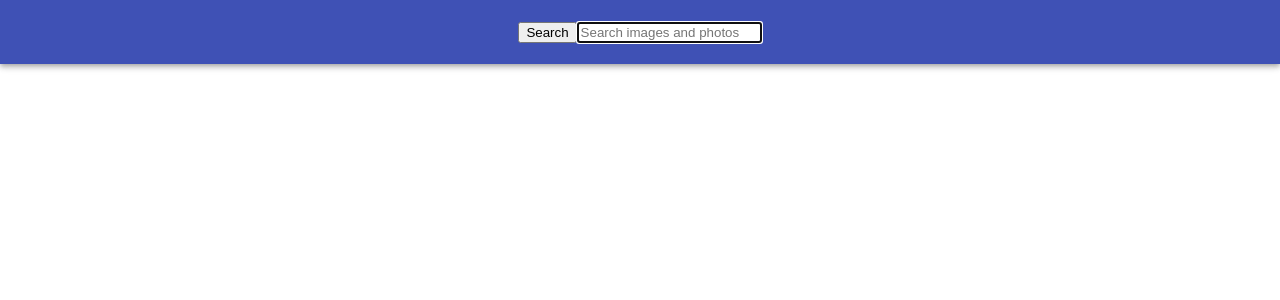
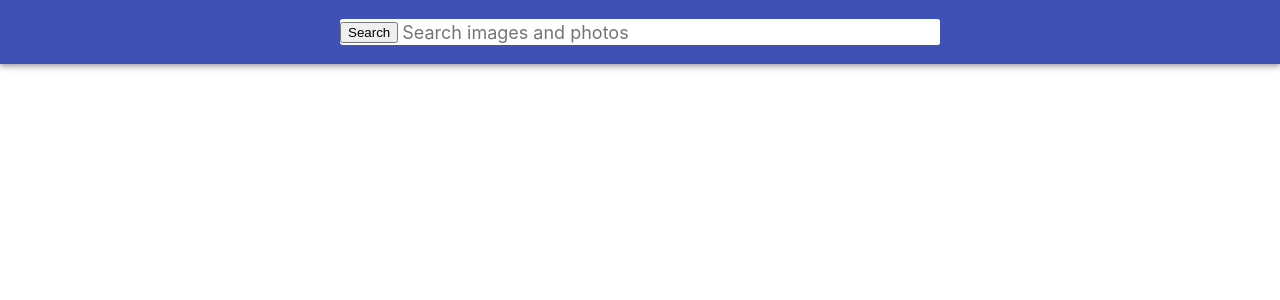
Before and after one commit to nedinix/goit-react-hw-04-image-finder, a React (Create React App) app: page / in a window 1280 px wide. Shown: the top 300 px of the page. Built offline with nearby package versions, Linux system fonts and the light colour scheme.

Commit message:
styled components

```diff
--- a/src/components/App.jsx
+++ b/src/components/App.jsx
@@ -4,6 +4,7 @@ import Searchbar from './Searchbar';
 import ImageGallery from './ImageGallery';
 import Button from './Button';
 import Loader from './Loader';
+import { Container } from './App.styled';
 
 class App extends Component {
   abortCtrl;
@@ -42,23 +43,26 @@ class App extends Component {
         },
       } = response;
 
+      const buttonState = currentPage < Math.ceil(totalHits / per_page);
+      this.imagesToState(hits, buttonState);
       console.log('config page', currentPage);
-
-      if (!hits.length) {
-        this.setState({ isEmpty: true });
-        return;
-      }
-
-      this.setState(prevState => ({
-        images: [...prevState.images, ...hits],
-        isShowBtn: currentPage < Math.ceil(totalHits / per_page),
-      }));
     } catch (e) {
       this.setState({ error: e.message });
     } finally {
       this.setState({ isLoading: false });
-      console.log(this.state);
     }
+  };
+
+  imagesToState = (images, buttonState) => {
+    if (!images.length) {
+      this.setState({ isEmpty: true });
+      return;
+    }
+
+    this.setState(prevState => ({
+      images: [...prevState.images, ...images],
+      isShowBtn: buttonState,
+    }));
   };
 
   handleSearchSubmit = ({ query }) => {
@@ -80,13 +84,13 @@ class App extends Component {
   render() {
     const { images, isEmpty, isLoading, isShowBtn } = this.state;
     return (
-      <div>
+      <Container>
         <Searchbar onSubmit={this.handleSearchSubmit} />
         <ImageGallery images={images} />
         {isEmpty && <p>Sorry. There are no images ... 😭</p>}
         {isShowBtn && <Button onClick={this.handleClickBtnLoadmore} />}
         {isLoading && <Loader />}
-      </div>
+      </Container>
     );
   }
 }
--- /dev/null
+++ b/src/components/App.styled.jsx
@@ -0,0 +1,8 @@
+import styled from '@emotion/styled';
+
+export const Container = styled.div`
+  display: grid;
+  grid-template-columns: 1fr;
+  grid-gap: 16px;
+  padding-bottom: 24px;
+`;
--- a/src/components/ImageGallery/ImageGallery.jsx
+++ b/src/components/ImageGallery/ImageGallery.jsx
@@ -1,15 +1,27 @@
 import ImageGalleryItem from 'components/ImageGalleryItem/ImageGalleryItem';
+import { ImageGalleryStyled } from './ImageGallery.styled';
+import PropTypes from 'prop-types';
 
 const ImageGallery = ({ images }) => {
   return (
-    <ul>
+    <ImageGalleryStyled>
       {images.map(({ id, webformatURL, tags }) => {
         return (
           <ImageGalleryItem key={id} imageLink={webformatURL} alt={tags} />
         );
       })}
-    </ul>
+    </ImageGalleryStyled>
   );
 };
 
+ImageGallery.propTypes = {
+  images: PropTypes.arrayOf(
+    PropTypes.shape({
+      id: PropTypes.number,
+      webformatURL: PropTypes.string,
+      tags: PropTypes.string,
+    })
+  ),
+};
+
 export default ImageGallery;
--- /dev/null
+++ b/src/components/ImageGallery/ImageGallery.styled.jsx
@@ -0,0 +1,14 @@
+import styled from '@emotion/styled';
+
+export const ImageGalleryStyled = styled.ul`
+  display: grid;
+  max-width: calc(100vw - 48px);
+  grid-template-columns: repeat(auto-fill, minmax(320px, 1fr));
+  grid-gap: 16px;
+  margin-top: 0;
+  margin-bottom: 0;
+  padding: 0;
+  list-style: none;
+  margin-left: auto;
+  margin-right: auto;
+`;
--- a/src/components/ImageGalleryItem/ImageGalleryItem.jsx
+++ b/src/components/ImageGalleryItem/ImageGalleryItem.jsx
@@ -1,9 +1,17 @@
+import { ImageGalleryItemStyled, ImageStyled } from './ImageGalleryItem.styled';
+import PropTypes from 'prop-types';
+
 const ImageGalleryItem = ({ imageLink, alt }) => {
   return (
-    <li>
-      <img src={imageLink} alt={alt} />
-    </li>
+    <ImageGalleryItemStyled>
+      <ImageStyled src={imageLink} alt={alt} />
+    </ImageGalleryItemStyled>
   );
 };
 
+ImageGalleryItem.propTypes = {
+  imageLink: PropTypes.string,
+  alt: PropTypes.string,
+};
+
 export default ImageGalleryItem;
--- /dev/null
+++ b/src/components/ImageGalleryItem/ImageGalleryItem.styled.jsx
@@ -0,0 +1,19 @@
+import styled from '@emotion/styled';
+
+export const ImageGalleryItemStyled = styled.li`
+  border-radius: 2px;
+  box-shadow: 0px 1px 3px 0px rgba(0, 0, 0, 0.2),
+    0px 1px 1px 0px rgba(0, 0, 0, 0.14), 0px 2px 1px -1px rgba(0, 0, 0, 0.12);
+`;
+
+export const ImageStyled = styled.img`
+  width: 100%;
+  height: 260px;
+  object-fit: cover;
+  transition: transform 250ms cubic-bezier(0.4, 0, 0.2, 1);
+
+  &:hover {
+    transform: scale(1.03);
+    cursor: zoom-in;
+  }
+`;
--- /dev/null
+++ b/src/components/ImageGalleryItem/index.js
@@ -0,0 +1 @@
+export {default} from './ImageGalleryItem'
--- a/src/components/Searchbar/Searchbar.jsx
+++ b/src/components/Searchbar/Searchbar.jsx
@@ -1,31 +1,35 @@
-import { Formik, Form, Field } from 'formik';
-import * as yup from 'yup'
-import PropTypes from 'prop-types'
-import { SearchbarStyled } from './Searchbar.styled';
+import { Formik } from 'formik';
+import * as yup from 'yup';
+import PropTypes from 'prop-types';
+import { SearchbarStyled, FieldStyled, FormStyled } from './Searchbar.styled';
 
 const validationSchema = yup.string().required();
 
 const initialValues = {
-  query: ''
-}
+  query: '',
+};
 
 const Searchbar = ({ onSubmit }) => {
   return (
     <SearchbarStyled>
-      <Formik initialValues={initialValues} validationSchema={validationSchema} onSubmit={onSubmit}>
-        <Form>
-          <button type="submit" >
-            <span >Search</span>
+      <Formik
+        initialValues={initialValues}
+        validationSchema={validationSchema}
+        onSubmit={onSubmit}
+      >
+        <FormStyled>
+          <button type="submit">
+            <span>Search</span>
           </button>
 
-          <Field
+          <FieldStyled
             name="query"
             type="text"
             autoComplete="off"
             autoFocus
             placeholder="Search images and photos"
           />
-        </Form>
+        </FormStyled>
       </Formik>
     </SearchbarStyled>
   );
@@ -33,6 +37,6 @@ const Searchbar = ({ onSubmit }) => {
 
 Searchbar.propTypes = {
   onSubmit: PropTypes.func.isRequired,
-}
+};
 
 export default Searchbar;
--- a/src/components/Searchbar/Searchbar.styled.jsx
+++ b/src/components/Searchbar/Searchbar.styled.jsx
@@ -1,4 +1,5 @@
 import styled from '@emotion/styled';
+import { Field, Form } from 'formik';
 
 export const SearchbarStyled = styled.header`
   top: 0;
@@ -18,3 +19,67 @@ export const SearchbarStyled = styled.header`
   box-shadow: 0px 2px 4px -1px rgba(0, 0, 0, 0.2),
     0px 4px 5px 0px rgba(0, 0, 0, 0.14), 0px 1px 10px 0px rgba(0, 0, 0, 0.12);
 `;
+
+export const FormStyled = styled(Form)`
+  display: flex;
+  align-items: center;
+  width: 100%;
+  max-width: 600px;
+  background-color: #fff;
+  border-radius: 3px;
+  overflow: hidden;
+`;
+
+export const FieldStyled = styled(Field)`
+  display: inline-block;
+  width: 100%;
+  font: inherit;
+  font-size: 20px;
+  border: none;
+  outline: none;
+  padding-left: 4px;
+  padding-right: 4px;
+
+  &::placeholder {
+    font: inherit;
+    font-size: 18px;
+  }
+`;
+
+// .search-input:hover,
+// .search-input:focus {
+//   transform: scale(1);
+//   box-shadow: 0 0 10px -2px var(--shadow-color);
+// }
+
+// .search-input:active,
+// .search-input:focus {
+//   outline: 1px solid var(--button-color);
+// }
+
+// .search-button {
+//   padding: 8px;
+
+//   color: #fff;
+
+//   background-color: var(--button-color);
+//   border: transparent;
+//   border-radius: 4px;
+//   box-shadow: 0 0 5px -2px #313131d3;
+
+//   transform: scale(0.98);
+//   transition: box-shadow var(--transision), color var(--transision),
+//     background-color var(--transision), transform var(--transision-scale);
+// }
+
+// .search-button:hover,
+// .search-button:focus,
+// .search-button:active {
+//   box-shadow: 0 0 10px -2px var(--shadow-color);
+//   transform: scale(1);
+// }
+
+// .search-button:active {
+//   color: #0f3c77d3;
+//   background-color: #dee9f3;
+// }
```
